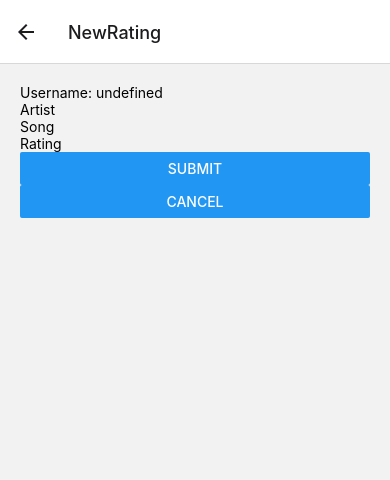
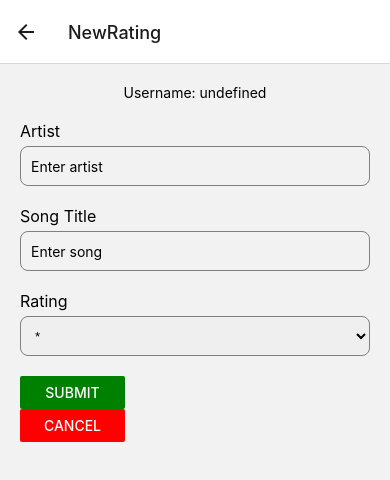
Before and after one commit to JustinCasler/COMP-333-HW4, a React Native app: screen /NewRating in a window 390 px wide. Shown: the top 480 px of the page. Built offline with nearby package versions, Linux system fonts and the light colour scheme.

Commit message:
Fix New Rating UI (issue #9)

```diff
--- a/Components/NewRating.js
+++ b/Components/NewRating.js
@@ -1,5 +1,6 @@
 import React, { useState } from 'react';
 import { Text, TextInput, View, Button, StyleSheet } from 'react-native';
+import { Picker } from '@react-native-picker/picker';
 import axios from 'axios';
 
 const NewRating = ({ route, navigation }) => {
@@ -24,11 +25,6 @@ const NewRating = ({ route, navigation }) => {
 
         const rating = parseInt(inputs.rating, 10);
 
-        if (isNaN(rating) || rating < 1 || rating > 5) {
-        setMessage("Rating must be an integer between 1 and 5");
-        return;
-        }
-
         // Perform your axios post request here
         axios.post(process.env.EXPO_PUBLIC_API_URL, { inputs, action: "addnew", username: username })
         .then((response) => {
@@ -50,29 +46,49 @@ const NewRating = ({ route, navigation }) => {
 
     return (
         <View style={styles.container}>
-          <Text>{`Username: ${username}`}</Text>
+          <Text style={styles.username}>{`Username: ${username}`}</Text>
           {message && <Text style={styles.errorText}>{message}</Text>}
+          <View style={styles.inputContainer}>
+            <Text style={styles.label}>Artist</Text>
             <TextInput
               style={styles.input}
-            placeholder="Artist"
+              placeholder="Enter artist"
               onChangeText={(text) => handleChange('artist', text)}
             />
+          </View>
+          <View style={styles.inputContainer}>
+            <Text style={styles.label}>Song Title</Text>
             <TextInput
               style={styles.input}
-            placeholder="Song"
+              placeholder="Enter song"
               onChangeText={(text) => handleChange('song', text)}
             />
-          <TextInput
+          </View>
+          <View style={styles.inputContainer}>
+            <Text style={styles.label}>Rating</Text>
+            <Picker
               style={styles.input}
-            placeholder="Rating"
-            onChangeText={(text) => handleChange('rating', text)}
-            keyboardType="numeric"
-          />
-          <Button title="Submit" onPress={handleSubmit} />
-          <Button title="Cancel" onPress={() => navigation.goBack()} />
+              selectedValue={inputs.rating}
+              onValueChange={(value) => handleChange('rating', value)}
+            >
+              <Picker.Item label="*" value="" />
+              <Picker.Item label="1" value="1" />
+              <Picker.Item label="2" value="2" />
+              <Picker.Item label="3" value="3" />
+              <Picker.Item label="4" value="4" />
+              <Picker.Item label="5" value="5" />
+            </Picker>
+          </View>
+          <View style={styles.buttonContainer}>
+            <View style={styles.buttonWrapper}>
+                <Button title="Submit" onPress={handleSubmit} color="green" />
+            </View>
+            <View style={styles.buttonWrapper}>
+                <Button title="Cancel" onPress={() => navigation.goBack()} color="red" />
+            </View>
+          </View>
         </View>
       );
-
     };
 
     const styles = StyleSheet.create({
@@ -80,22 +96,37 @@ container: {
         flex: 1,
         margin: 20,
       },
-songContainer: {
+      username: {
         marginBottom: 20,
+        fontSize: 14,
+        textAlign: 'center',
+      },
+      inputContainer: {
+        marginBottom: 20,
+      },
+      label: {
+        fontSize: 16,
+        marginBottom: 5,
+      },
+      input: {
+        height: 40,
+        borderColor: 'gray',
+        borderWidth: 1,
+        borderRadius: 8,
         padding: 10,
-    borderWidth: 1,
-    borderColor: '#ccc',
-    borderRadius: 8,
       },
-songText: {
-    fontSize: 16,
-    fontWeight: 'bold',
+      errorText: {
+        color: 'red',
+        marginBottom: 20,
+        textAlign: 'center',
       },
-starsContainer: {
-    flexDirection: 'row',
-    marginTop: 5,
+      buttonContainer: {
+        flexDirection: 'column',
+        justifyContent: 'space-between',
+      },
+      buttonWrapper: {
+        width: '30%',
       },
     });
 
-
     export default NewRating;
```
Lines whose indentation alone changed are shown as unchanged.
